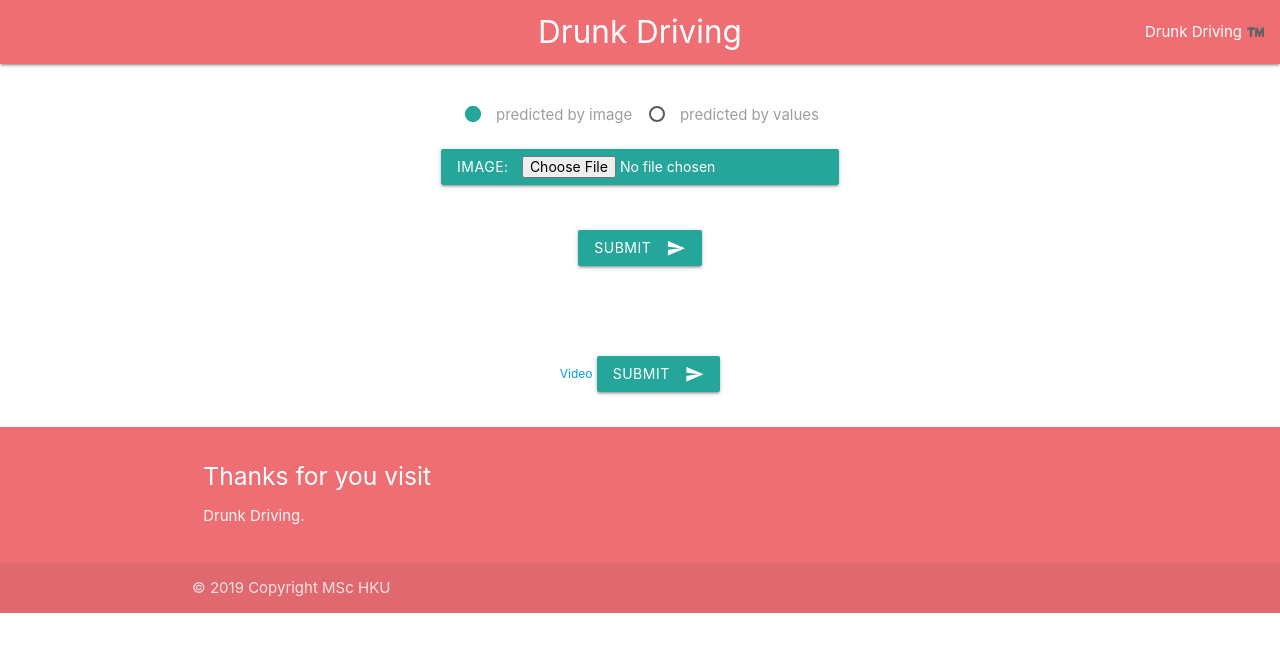
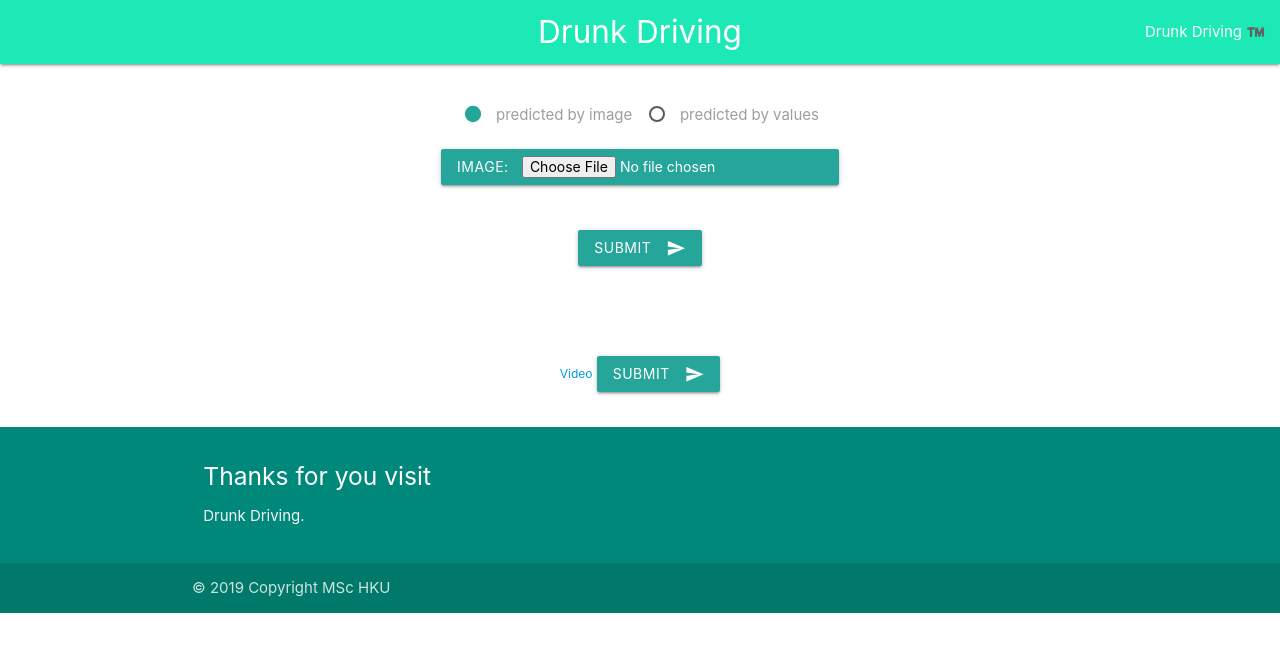
Before and after one commit to cloud17shield/PetPredictor, a Django app: a page that uses templates/search_form.html in a window 1280 px wide. Shown: the top 652 px of the page. Run offline with Django 3.2, Linux system fonts and the light colour scheme; some libraries are stand-ins or nearby versions.

Commit message:
change color

```diff
--- a/templates/search_form.html
+++ b/templates/search_form.html
@@ -13,7 +13,7 @@
 <!-- Compiled and minified JavaScript -->
 <script src="https://cdnjs.cloudflare.com/ajax/libs/materialize/1.0.0/js/materialize.min.js"></script>
 <nav>
-    <div class="nav-wrapper">
+    <div class="nav-wrapper teal accent-3">
         <a href="#" class="brand-logo center">Drunk Driving</a>
         <ul id="nav-mobile" class="right hide-on-med-and-down">
             <li><a href="#">Drunk Driving ™️</a></li>
@@ -64,7 +64,7 @@
 </body>
 
 
-<footer class="page-footer">
+<footer class="page-footer teal darken-1">
     <div class="container">
         <div class="row">
             <div class="col l6 s12">
@@ -75,7 +75,7 @@
             </div>
         </div>
     </div>
-    <div class="footer-copyright">
+    <div class="footer-copyright teal darken-2">
         <div class="container">
             © 2019 Copyright MSc HKU
         </div>
```
Also changed, not shown: templates/result_image.html (+5 -5 lines).
